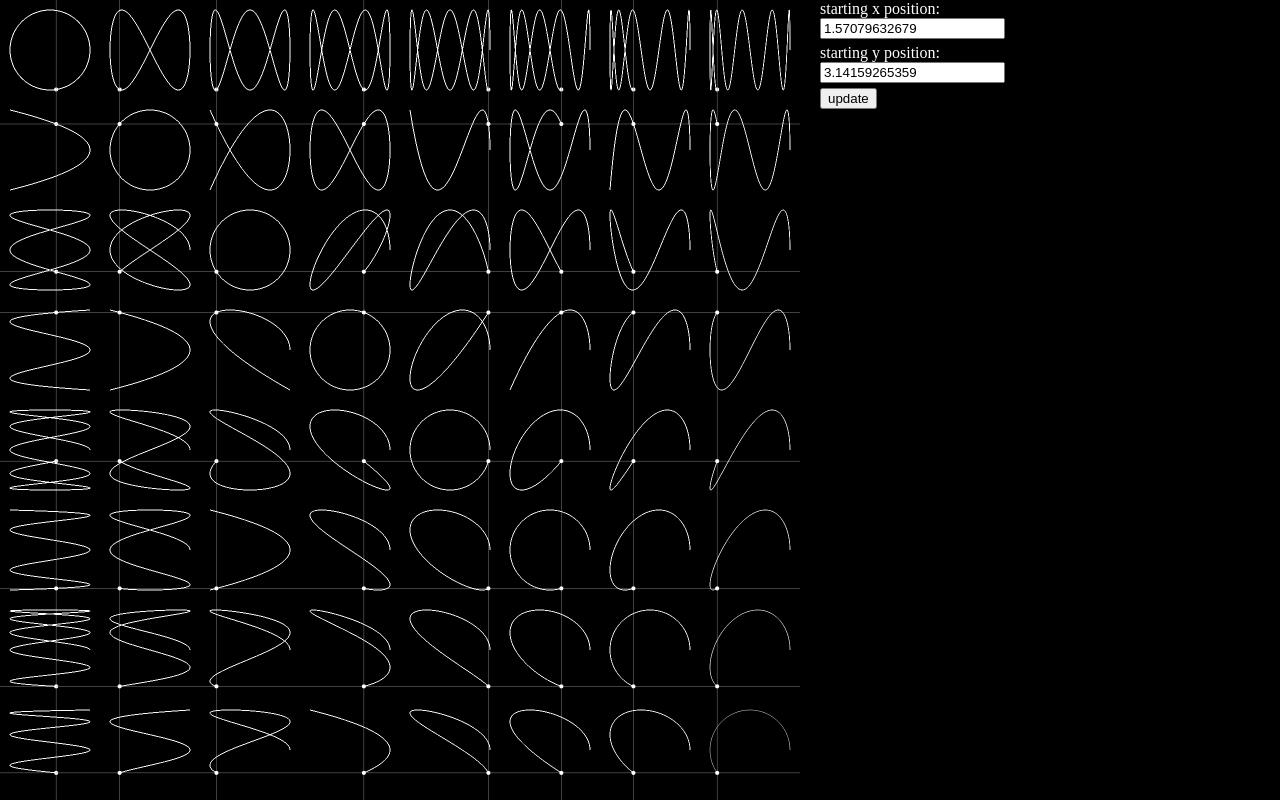
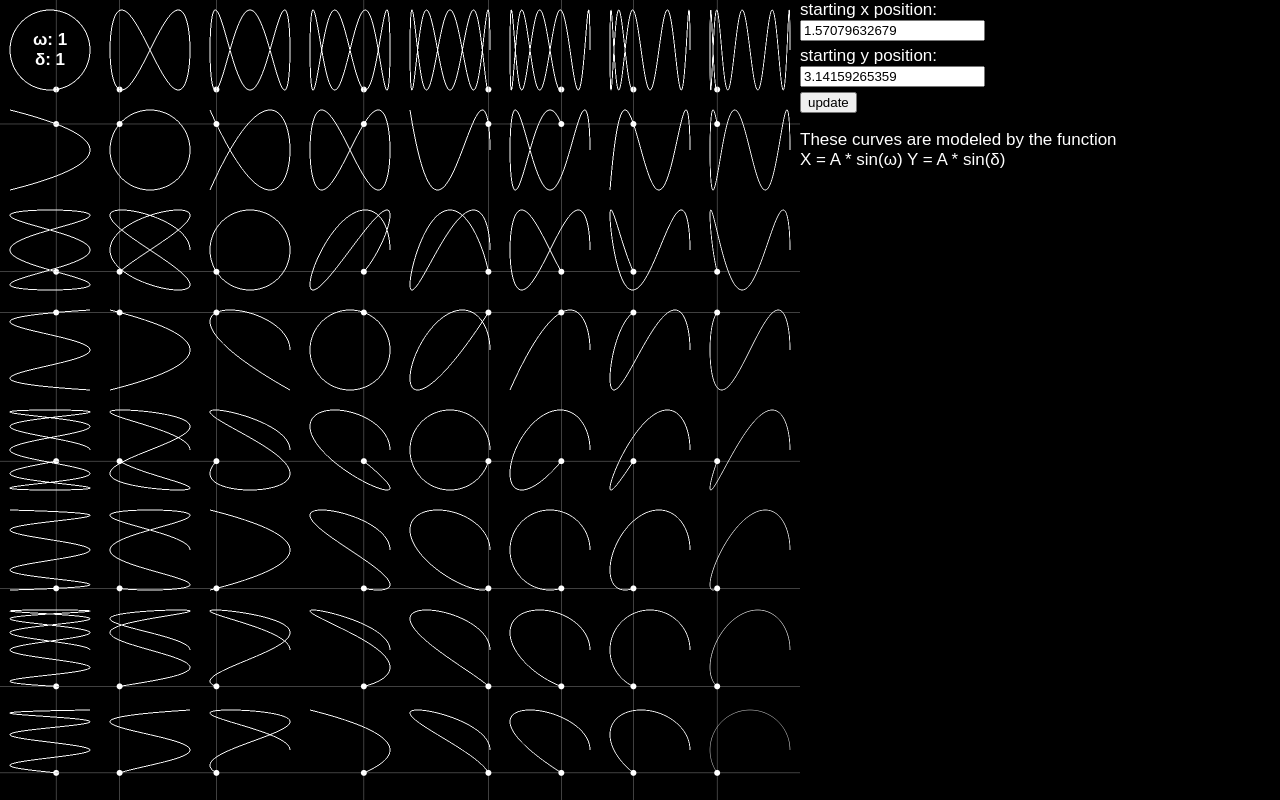
Before and after one commit to andlehma/lissajous, a plain HTML site: page index.html in a window 1280 px wide. Drawn offline with nearby package versions, Linux system fonts and the light colour scheme.

Commit message:
added hover functionality

```diff
--- /dev/null
+++ b/hover.js
@@ -0,0 +1,11 @@
+//ωδ
+$(document).ready(function(){
+	for(let x = 0; x < 8; x++){
+		$('#hover').append('<div class="hover-row" id="' + x + '"></div>');
+		for (let y = 0; y < 8; y++){
+			$('.hover-row').last().append(
+				'<div class="hover-square"><p><strong>ω: ' + (x + 1) + '<br>δ: ' + (y + 1) + '</strong></p></div>'
+			);
+		}
+	}
+});
--- a/index.html
+++ b/index.html
@@ -7,15 +7,28 @@
 		<link type="text/css" rel="stylesheet" href="main.css">
 	</head>
 	<body>
+		<div id="container">
+			<div id="hover"></div>
+			<div id="canvases">
 				<canvas id="canvas1"></canvas>
 				<canvas id="canvas2"></canvas>
+			</div>
+			<div id="sidebar">
 				<div class="controls">
 					<label for="omega">starting x position:</label>
 					<input type="text" id="omega" value="1.57079632679">
 					<label for="delta">starting y position:</label>
 					<input type="text" id="delta" value="3.14159265359">
 					<button onclick="init()">update</button>
-		</form>
+				</div>
+				<p>
+					These curves are modeled by the function <br>
+					X = A * sin(ω)  Y = A * sin(δ)
+				</p>
+			</div>
+		</div>
 		<script src="script.js"></script>
+		<script src="https://code.jquery.com/jquery-3.3.1.min.js"></script>
+		<script src="hover.js"></script>
 	</body>
 </html>
--- a/main.css
+++ b/main.css
@@ -5,26 +5,54 @@
 body {
 	margin: 0px;
 	background-color: #000000;
+	color: white;
+	font-family: sans-serif;
+	font-size: 17px;
+}
+
+#container {
+	display: flex;
+}
+
+#canvases {
+	position:absolute;
+	width: 100vh;
+	height: 100vh;
+	z-index: -1;
+}
+
+.hover {
+	position: absolute;
+}
+
+.hover-row {
+	display: flex;
+	width: 100vh;
+	height: 12.5vh;
+}
+
+.hover-square {
+	display: table;
+	width: 12.5vh;
+	height: 12.5vh;
+}
+
+.hover-square p {
+	display: none;
+	margin: auto;
+	text-align: center;
+	vertical-align: middle;
+}
+
+.hover-square:hover p {
+	display: table-cell;
 }
 
 canvas {
 	position: absolute;
-	width: 800px;
-}
-
-p {
-	position: absolute;
-	bottom: 5px;
-	font-family: sans;
-	font-size: 10px;
-}
-
-.controls {
-	position: relative;
-	left: 820px;
-	width: 200px;
-	height: 200px;
-	color: white;
+	top: 0;
+	left: 0;
+	width: 100vh;
 }
 
 input[type="text"] {
--- a/script.js
+++ b/script.js
@@ -22,7 +22,7 @@ function point(x, y, xRate, yRate, xLine, yLine) {
 	this.yRate = yRate;
 	this.o = omega;
 	this.d = delta; //pull from global vars
-	this.radius = 4;
+	this.radius = 6;
 	this.color = "#FFFFFF";
 	this.amp = iW / 20;
 	this.rateAmp = 10;
@@ -30,13 +30,13 @@ function point(x, y, xRate, yRate, xLine, yLine) {
 	this.y = this.amp * Math.sin(this.d) + this.centerY;
 
 	this.update = function(){
-		//draw the lines on canvas2
 		this.lastX = this.x;
 		this.lastY = this.y;
 		this.x = this.amp * Math.sin(this.o) + this.centerX;
 		this.y = this.amp * Math.sin(this.d) + this.centerY;
 		this.o += 1/(this.xRate * this.rateAmp);;
 		this.d += 1/(this.yRate * this.rateAmp);;
+		//draw the lines on canvas2
 		ctx2.lineWidth = 1;
 		ctx2.strokeStyle = "#FFFFFF";
 		ctx2.moveTo(this.lastX, this.lastY);
```
Lines whose indentation alone changed are shown as unchanged.
